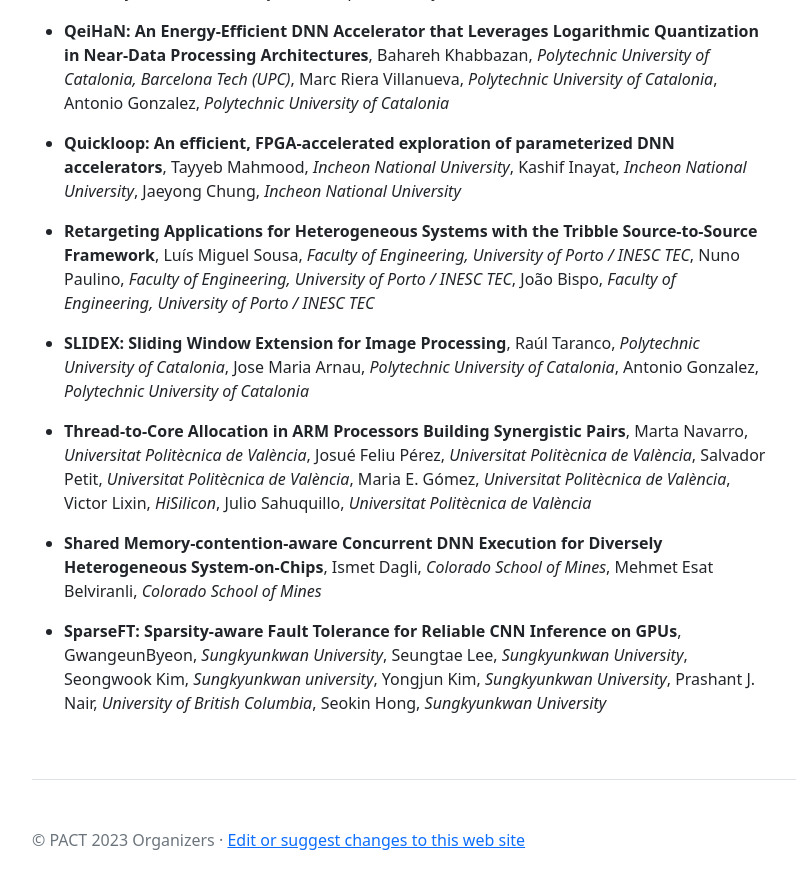
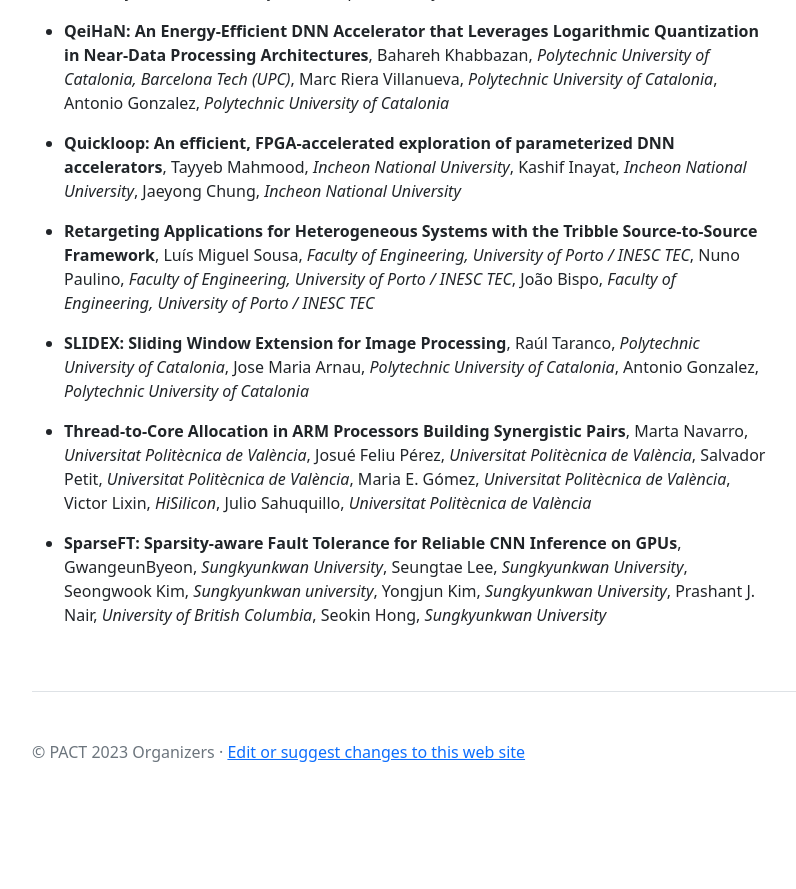
Before and after one commit to pact2023/pact2023.github.io, a Jekyll site: the page built from program/index.md, in a window 1280 px wide and 900 px high, scrolled down 10486 px. Shown: the top 889 px of the window, without its empty margins (50-846 px from the left). Built offline with Jekyll 4.4.1, drawn with Linux system fonts in a browser that asks for light colours; after the commit the page ends 11298 px from its top, so only the background shows below that.

Commit message:
another poster withdrawn

```diff
--- a/_includes/list_of_papers.md
+++ b/_includes/list_of_papers.md
@@ -71,6 +71,4 @@
 
 * **Thread-to-Core Allocation in ARM Processors Building Synergistic Pairs**, Marta Navarro, _Universitat Politècnica de València_, Josué Feliu Pérez, _Universitat Politècnica de València_, Salvador Petit, _Universitat Politècnica de València_, Maria E. Gómez, _Universitat Politècnica de València_, Victor Lixin, _HiSilicon_, Julio Sahuquillo, _Universitat Politècnica de València_
 
-* **Shared Memory-contention-aware Concurrent DNN Execution for Diversely Heterogeneous System-on-Chips**, Ismet Dagli, _Colorado School of Mines_, Mehmet Esat Belviranli, _Colorado School of Mines_
-
 * **SparseFT: Sparsity-aware Fault Tolerance for Reliable CNN Inference on GPUs**,  GwangeunByeon, _Sungkyunkwan University_, Seungtae Lee, _Sungkyunkwan University_, Seongwook Kim, _Sungkyunkwan university_, Yongjun Kim, _Sungkyunkwan University_, Prashant J. Nair, _University of British Columbia_, Seokin Hong, _Sungkyunkwan University_
```
